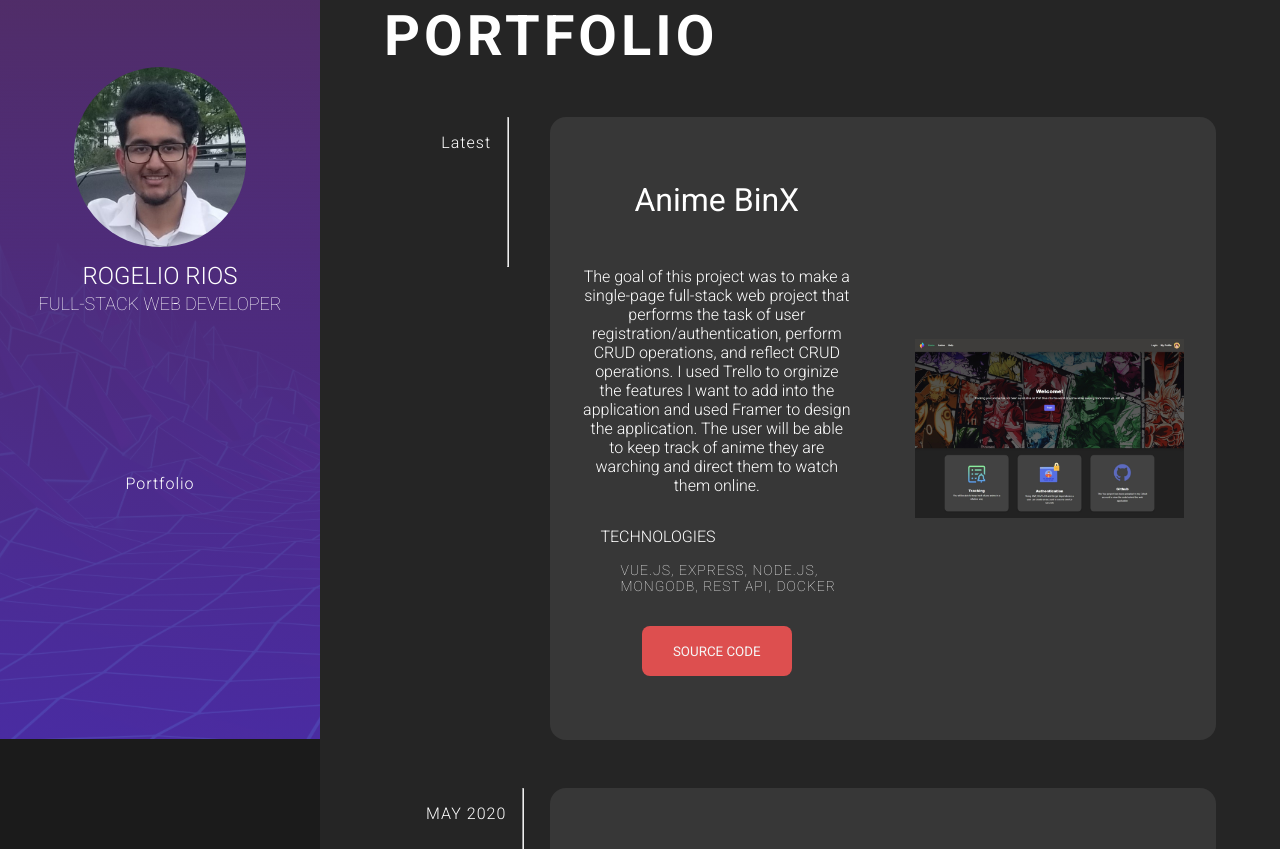
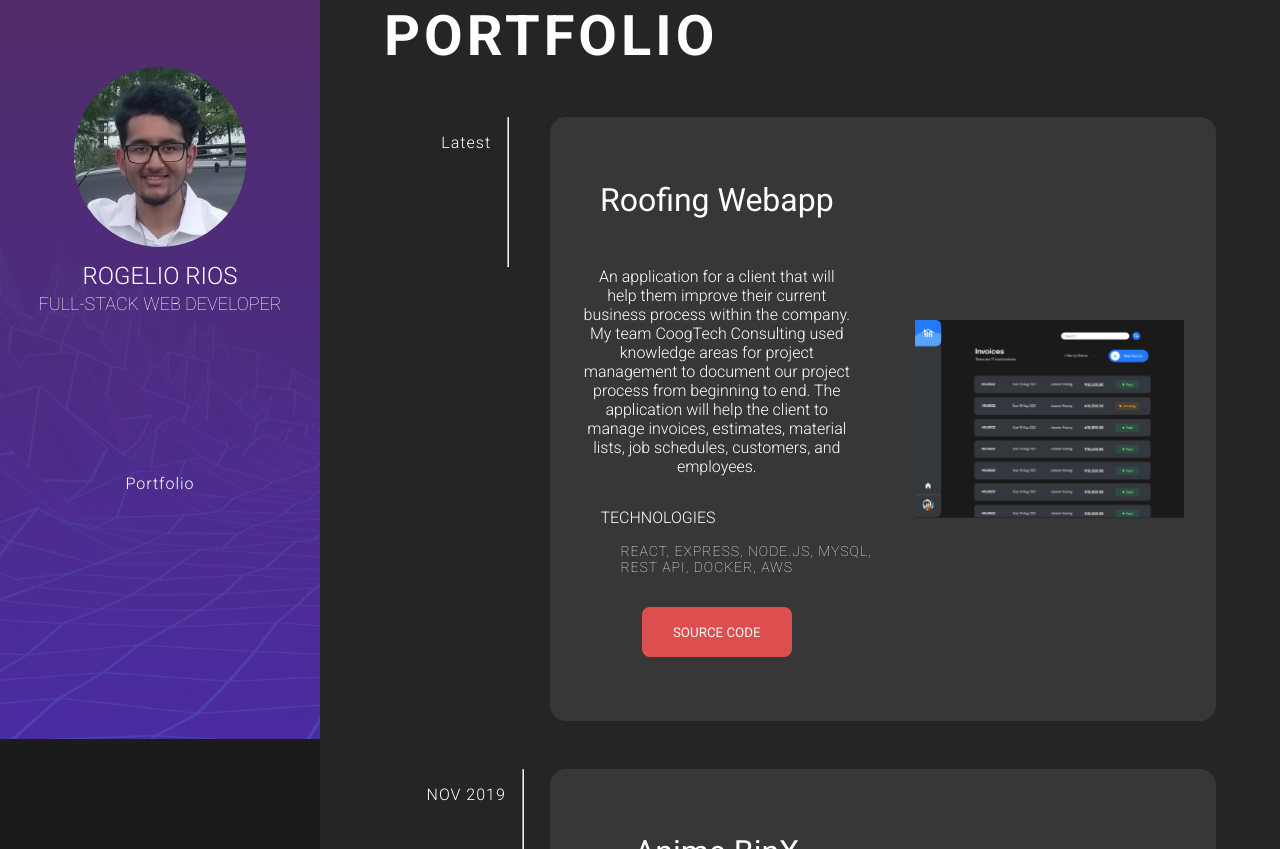
Before and after one commit to rrios4/rogeliorios.github.io, a website: page index.html in a window 1280 px wide. Shown: the part 61-910 px from the top of the page. Drawn offline with Linux system fonts and the light colour scheme.

Commit message:
- Added roofing-web project information

```diff
--- a/index.html
+++ b/index.html
@@ -52,6 +52,26 @@
                 <div id="container-card">
                     <div id="time-line">
                         <p>Latest</p>
+                        <hr id="line"></hr>
+                    </div>
+                    <div id="info-card">
+                        <div id="description-info">
+                            <h2>Roofing Webapp</h2>
+                            <p>An application for a client that will help them improve their current business process within the company. My team CoogTech Consulting used knowledge areas for project management to document our project process from beginning to end. The application will help the client to manage invoices, estimates, material lists, job schedules, customers, and employees.  </p>
+                            <h4>Technologies</h4>
+                            <h3>React, Express, Node.js, MySQL, REST API, Docker, AWS</h3>
+                            <button onclick="window.location.href='https://github.com/rrios4/roofing-webapp#rios-roofing-web-application';">Source Code</button>
+                        </div>
+
+                        <div id="card-img">
+                            <img src="./assets/invoice.png">
+                        </div>
+                    </div>
+                </div>
+
+                <div id="container-card">
+                    <div id="time-line">
+                        <p>NOV 2019</p>
                         <hr id="line"></hr>
                     </div>
                     <div id="info-card">
```
Also changed, not shown: assets/invoice.png (added).
